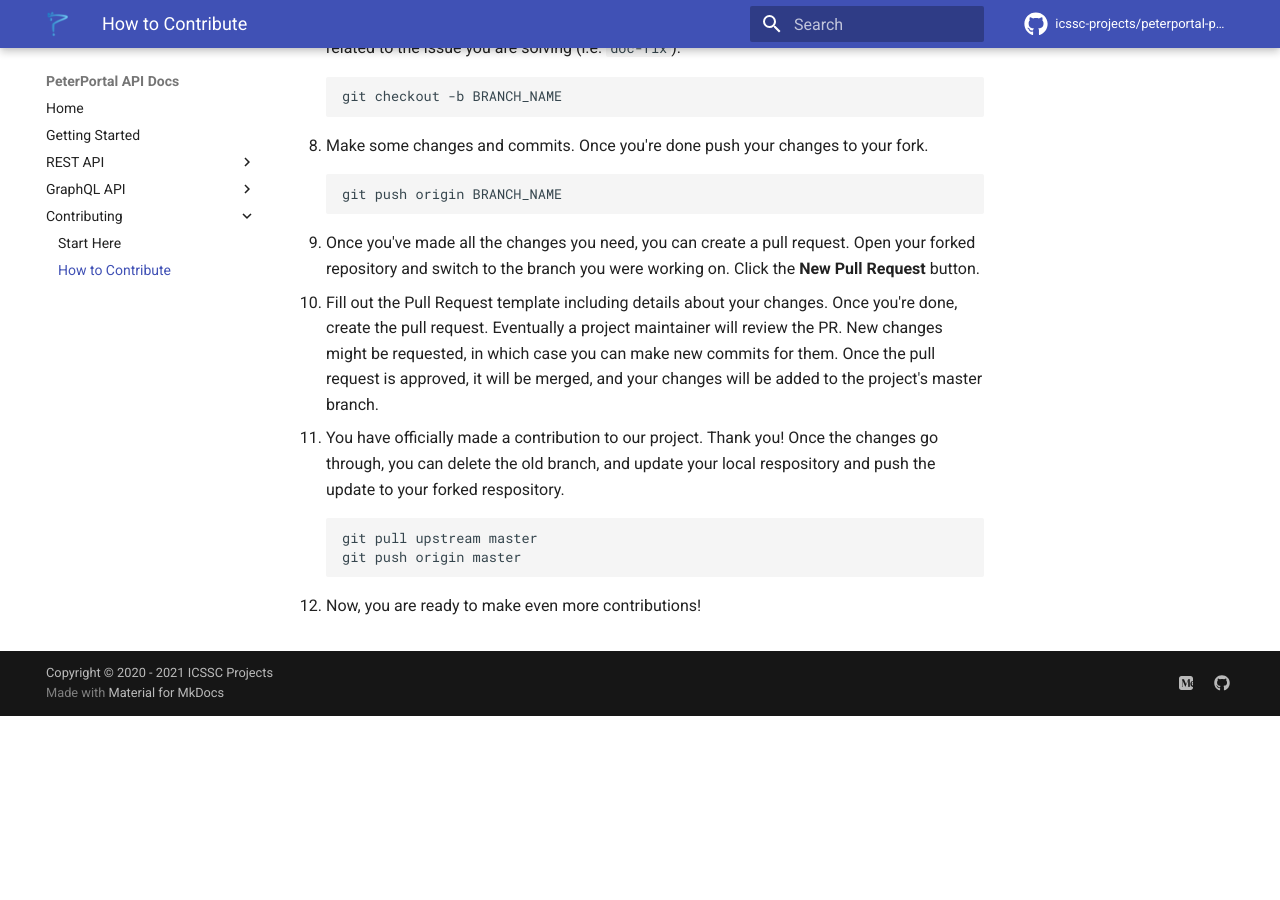
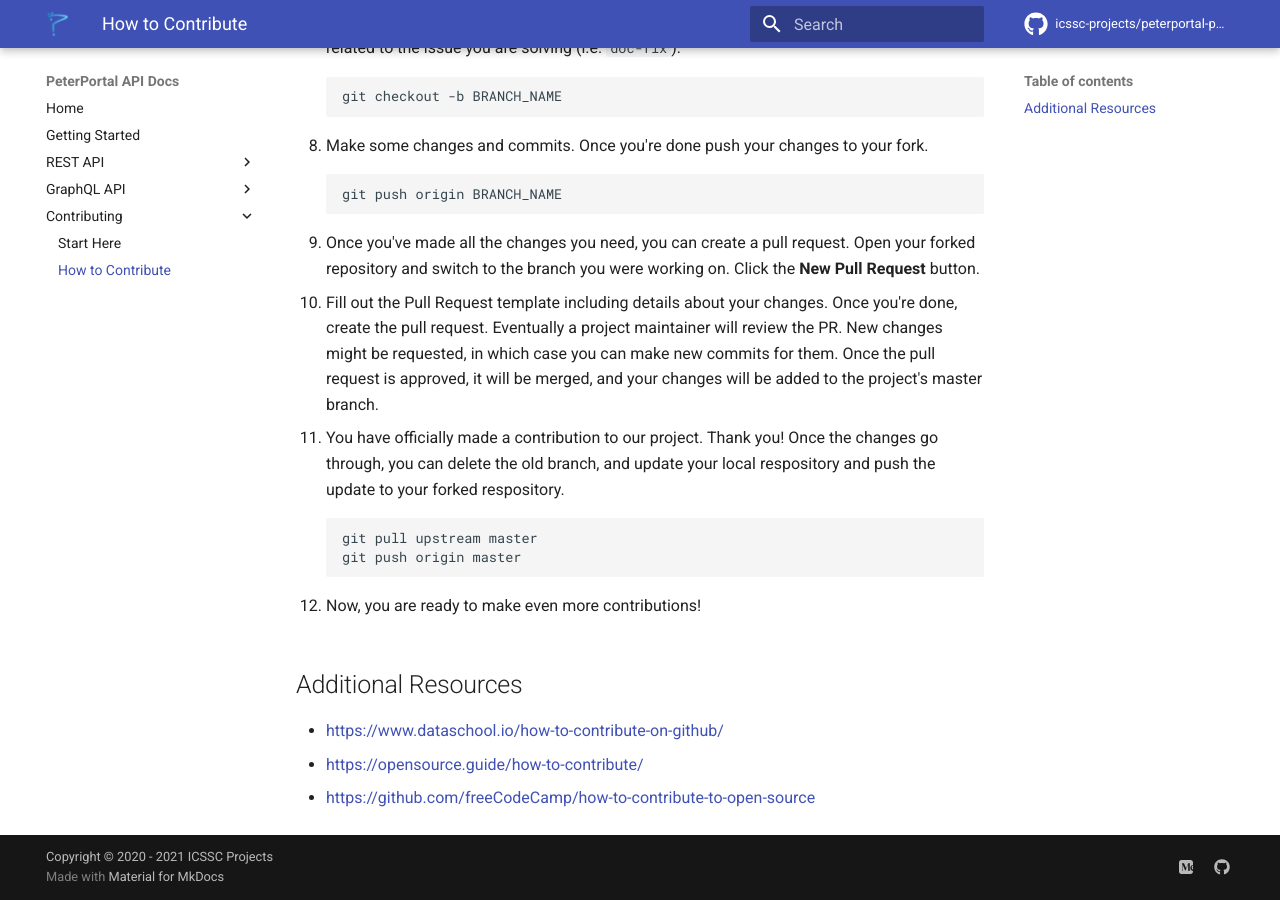
Before and after one commit to icssc/peterportal-public-api, an MkDocs documentation site: the page built from docs/Contributing/how_to_open_source.md, in a window 1280 px wide and 900 px high, scrolled down 895 px. Built offline with MkDocs 1.6.1 and Material for MkDocs 9.7.7, drawn with Linux system fonts in a browser that asks for light colours; nearby versions of some CDN libraries; comment, search, counter and statistics services are not loaded; before the commit the page ends 1611 px from its top, so only the background shows below that.

Commit message:
Added resources to contributing

````diff
--- a/docs/Contributing/how_to_open_source.md
+++ b/docs/Contributing/how_to_open_source.md
@@ -54,3 +54,8 @@ If you're wondering how to contribute to open source project and this is your fi
     ```
 
 12. Now, you are ready to make even more contributions!
+
+## Additional Resources
+- <https://www.dataschool.io/how-to-contribute-on-github/>
+- <https://opensource.guide/how-to-contribute/>
+- <https://github.com/freeCodeCamp/how-to-contribute-to-open-source>
````
